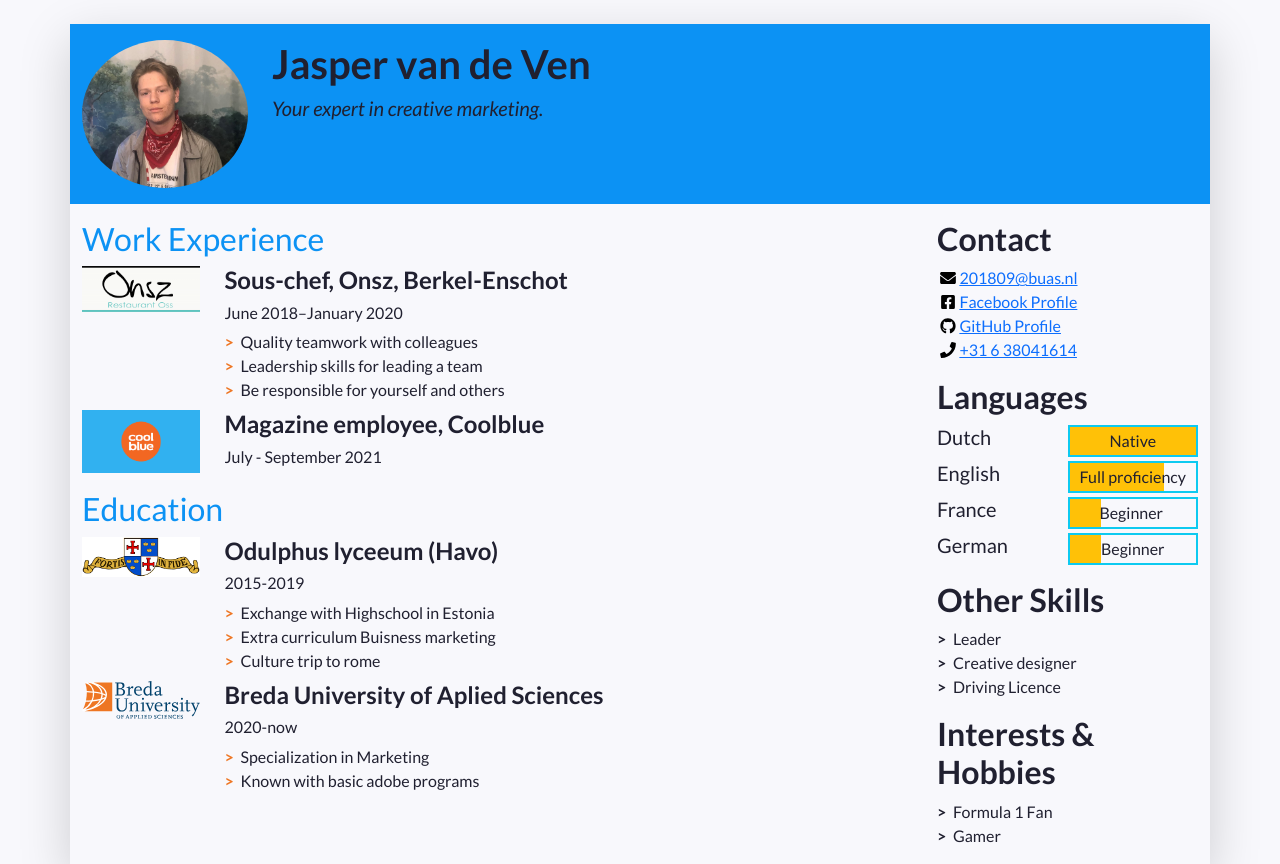
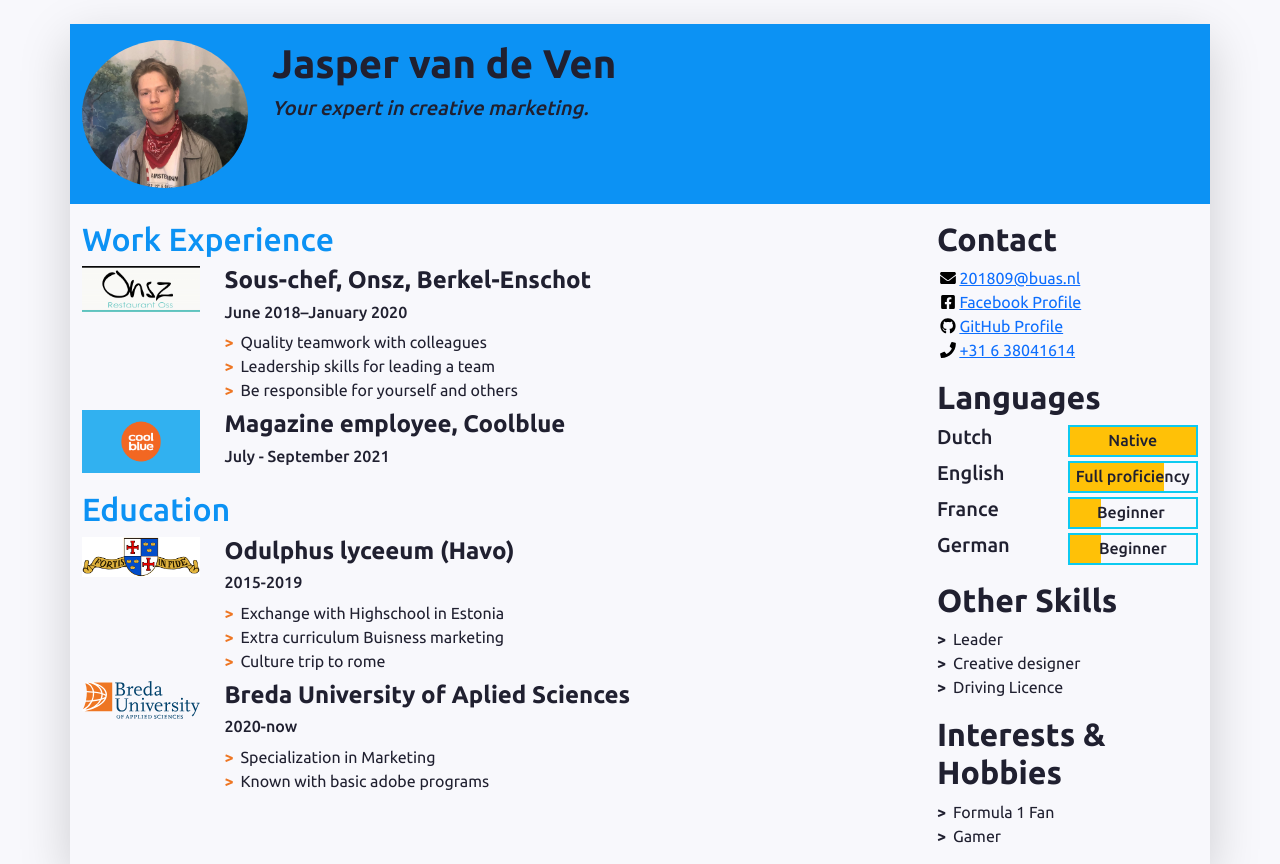
Before and after one commit to Jaspervdv07/CV-jasper-van-de-ven, a plain HTML site: page index.html in a window 1280 px wide. Drawn offline with nearby package versions, Linux system fonts and the light colour scheme.

Commit message:
set a new font

```diff
--- a/css/styles.css
+++ b/css/styles.css
@@ -1,15 +1,19 @@
 /* Use this file to use your own styles*/
 
 /* Import declaration to use Google Fonts - check https://fonts.google.com/ for details */
-@import url('https://fonts.googleapis.com/css2?family=Lato:ital,wght@0,400;0,700;1,400;1,700&display=swap');
+/* @import url('https://fonts.googleapis.com/css2?family=Lato:ital,wght@0,400;0,700;1,400;1,700&display=swap'); */
+@import url('https://fonts.googleapis.com/css2?family=Ubuntu:wght@300;400;500;700&display=swap');
+
 
 /* Styles for the body */
 
 body {
-	font-family: Lato, "Open Sans", Roboto, "Segoe UI", "Helvetica Neue", Helvetica, Arial, sans-serif;
+	font-family: 'Ubuntu', sans-serif;
 	color: #202030;
 	background-color: #f8f8fc;
 }
+
+
 
 /* Styles for custom classes in the document. (There are more, try to find them out!) */
 
```
